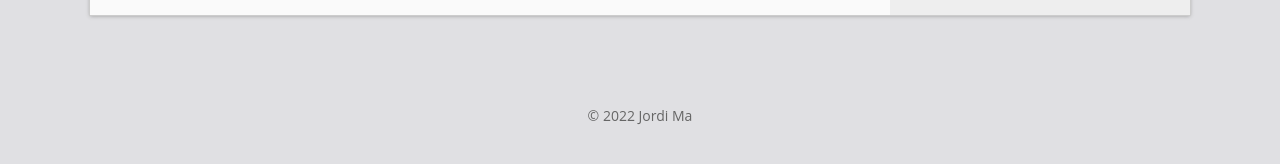
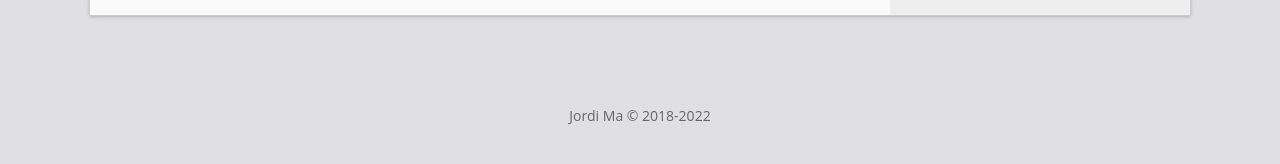
Before and after one commit to majiajin/majiajin.github.io, a Jekyll site: the page built from index.html, in a window 1280 px wide and 900 px high, scrolled down 3021 px. Shown: the part 714-878 px from the top of the window. Built offline with Jekyll 4.4.1, drawn with Linux system fonts in a browser that asks for light colours; the list of posts is cut into pages by our own code.

Commit message:
Update footer.html

```diff
--- a/_includes/footer.html
+++ b/_includes/footer.html
@@ -1,6 +1,6 @@
 <footer class="footer">
 <div class="wrapper">
-&copy; {{ site.time | date: '%Y' }} {{ site.author }}
+{{ site.author }} &copy; 2018-{{ site.time | date: '%Y' }}
 </div>
 </footer>
 
```
